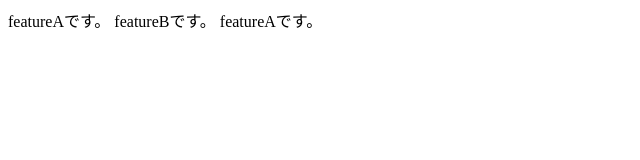
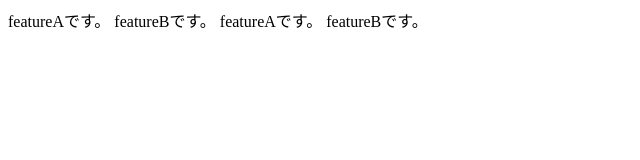
Before and after one commit to ls-kim/test-squash-merge, a plain HTML site: page index.html in a window 1280 px wide. Shown: the whole page, without its empty margins (0-640 px from the left). Drawn offline with Linux system fonts and the light colour scheme.

Commit message:
LS_KODAWARI-B html②を記載

```diff
--- a/index.html
+++ b/index.html
@@ -9,5 +9,6 @@
     featureAです。
     featureBです。
     featureAです。
+    featureBです。
   </body>
 </html>
```
